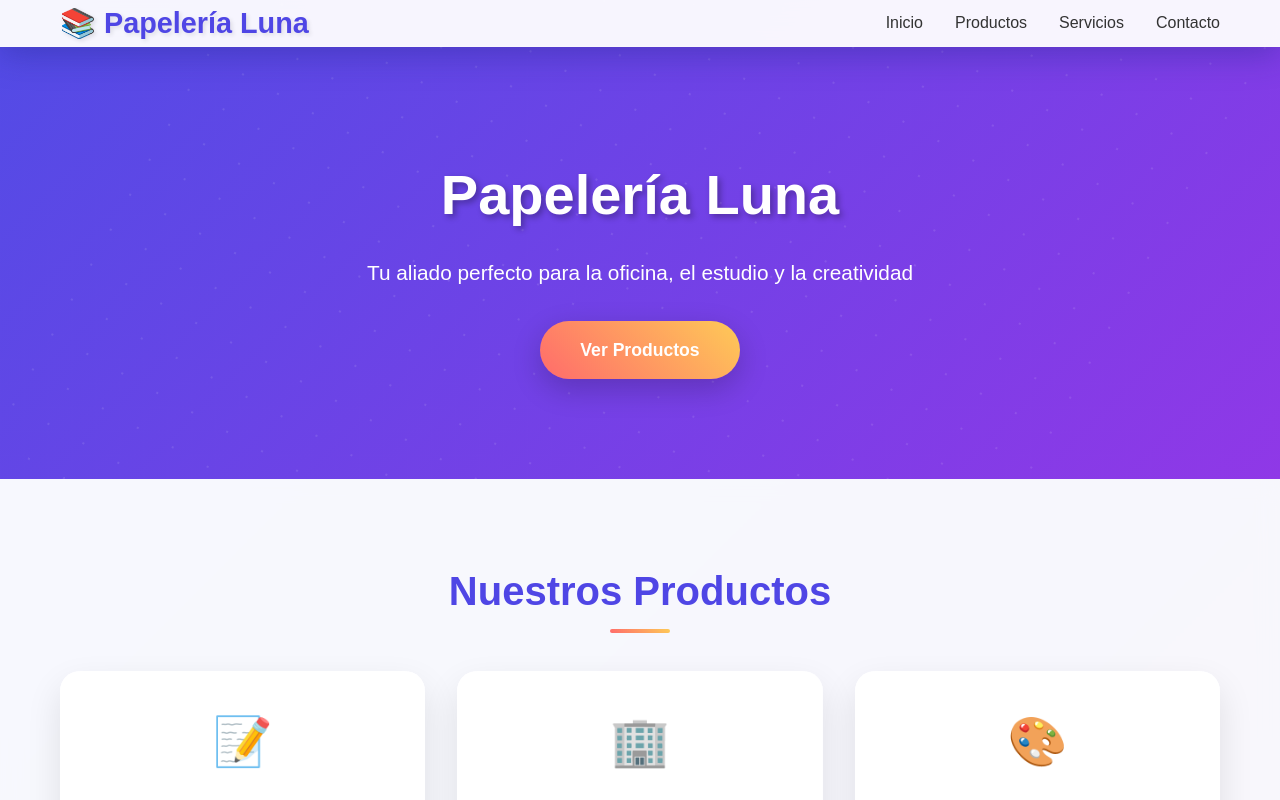
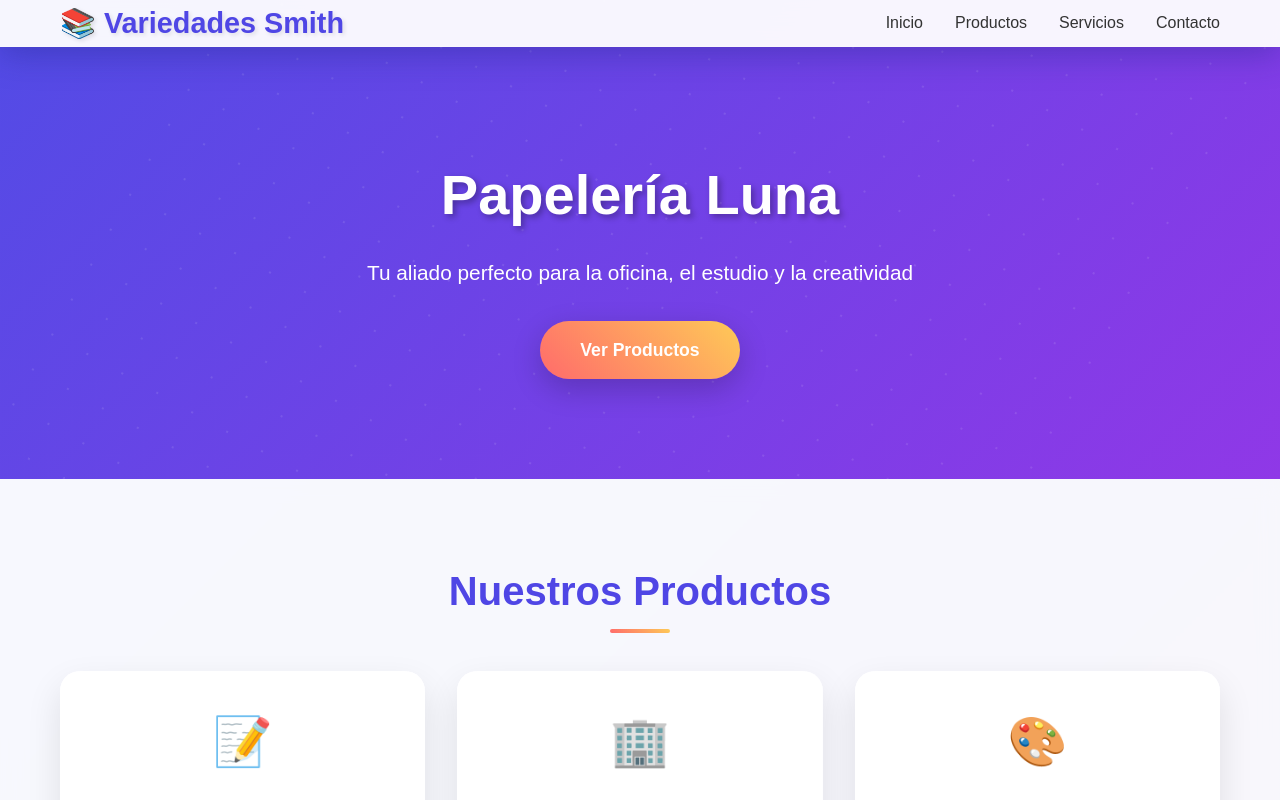
Before and after one commit to rubenpedrozo/Variedades-Smith, a plain HTML site: page index.html in a window 1280 px wide. Shown: the top 800 px of the page. Drawn offline with Linux system fonts and the light colour scheme.

Commit message:
Update index.html

```diff
--- a/index.html
+++ b/index.html
@@ -336,7 +336,7 @@
 <body>
     <header>
         <nav class="container">
-            <div class="logo">📚 Papelería Luna</div>
+            <div class="logo">📚 Variedades Smith</div>
             <ul class="nav-links">
                 <li><a href="#inicio">Inicio</a></li>
                 <li><a href="#productos">Productos</a></li>
```
